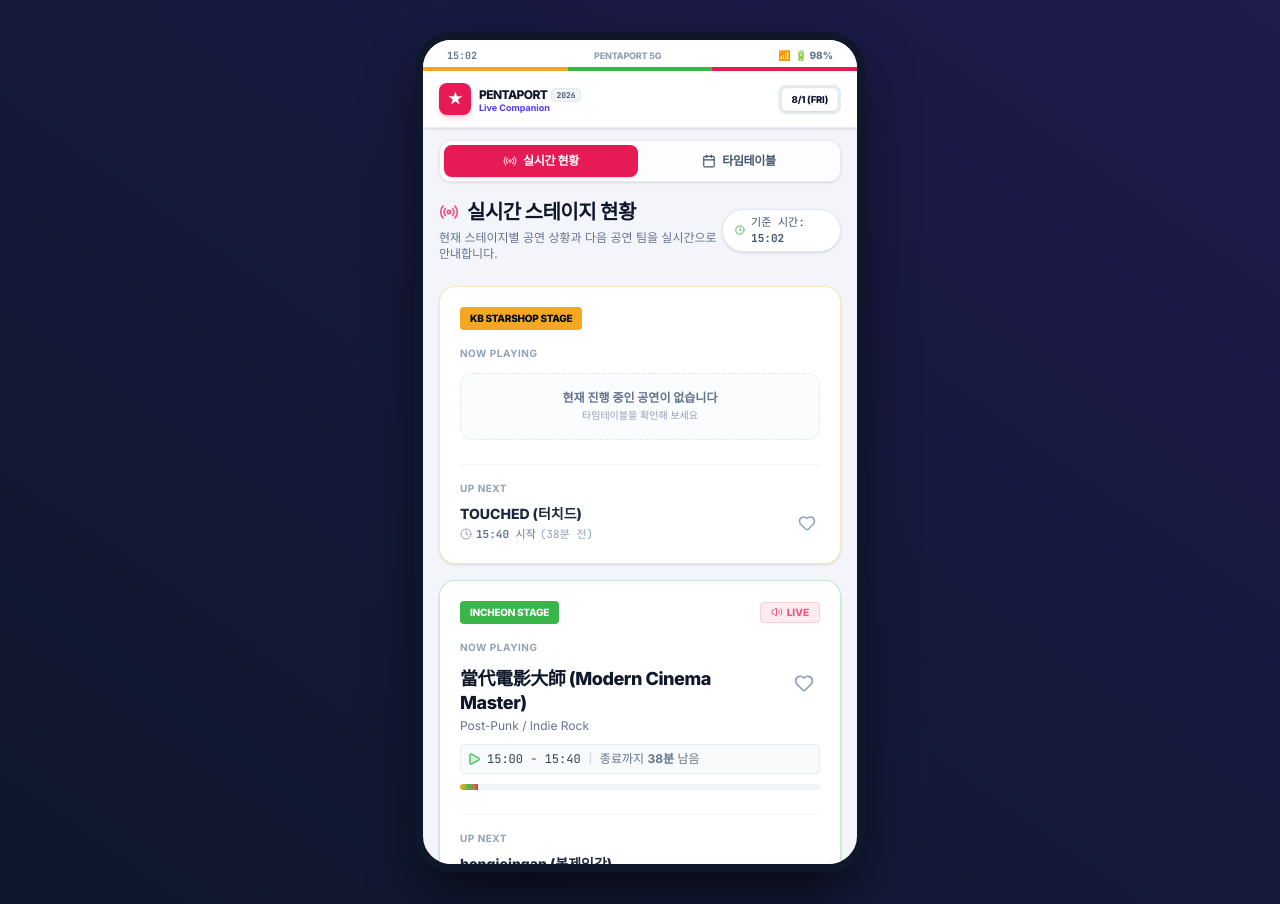
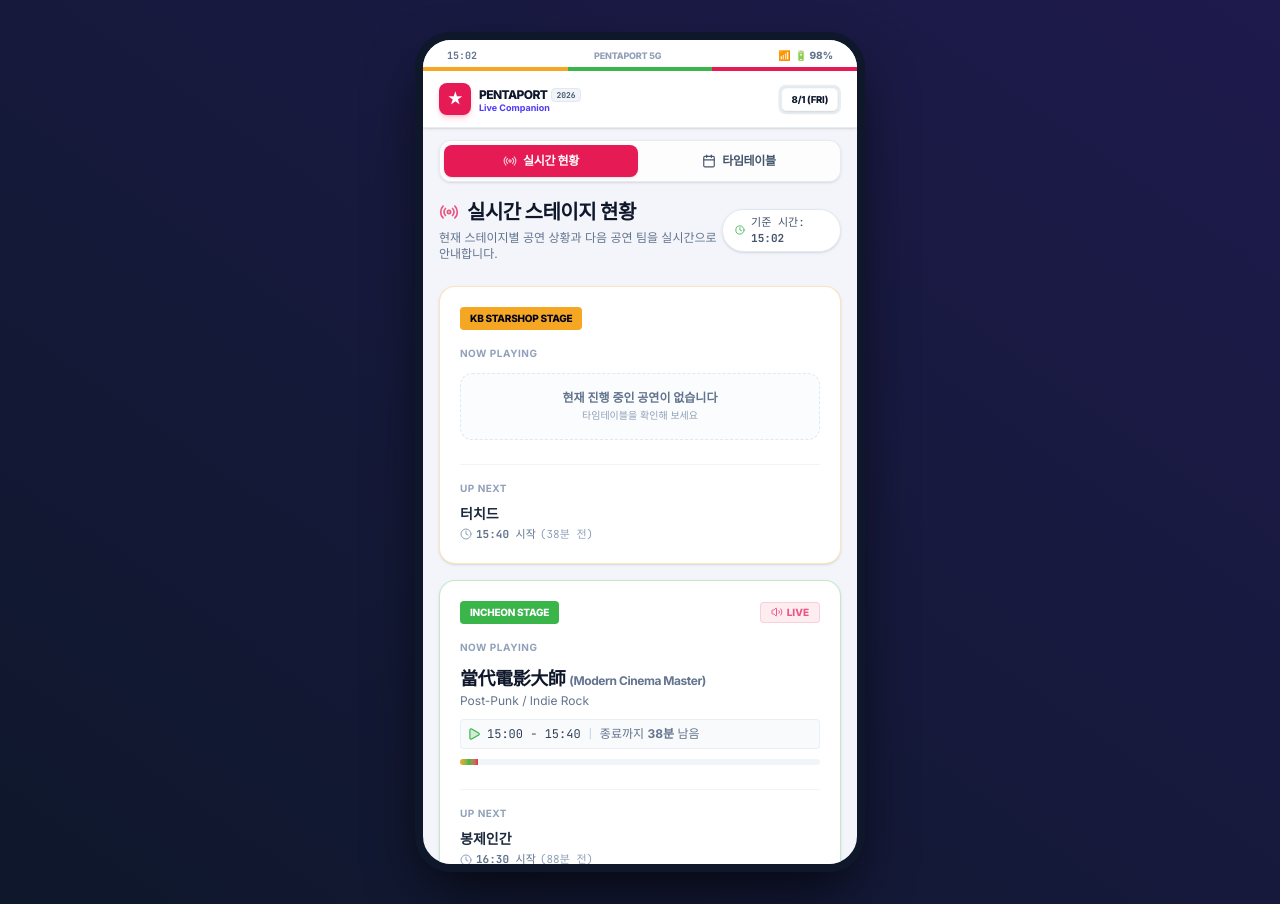
Before and after one commit to jiyoon6911-a11y/incheon-pentaport-rockrestival-2026--time-table, a React (Vite) app: page / in a window 1280 px wide. Built offline with nearby package versions, Linux system fonts and the light colour scheme.

Commit message:
feat: display localized artist names in NowPlaying
Implemented name formatting logic to prioritize Korean names for local artists while preserving existing display requirements for international acts.

```diff
--- a/src/components/NowPlaying.tsx
+++ b/src/components/NowPlaying.tsx
@@ -1,7 +1,7 @@
 import React from "react";
 import { Artist, Stage, Favorite } from "../types";
 import { getCurrentlyPlayingArtist, getUpcomingArtist, timeToMinutes } from "../utils/timeHelper";
-import { Heart, Clock, Play, Radio, Volume2 } from "lucide-react";
+import { Clock, Play, Radio, Volume2 } from "lucide-react";
 import { motion } from "motion/react";
 
 interface NowPlayingProps {
@@ -12,6 +12,41 @@
   favorites: Favorite[];
   onToggleFavorite: (artistId: string) => void;
 }
+
+// Helper to format/get the clean display name according to rules:
+// Show ONLY Korean names for Korean teams (remove English/romanization).
+// Keep Hanja, foreign, or originally English teams as is.
+const getArtistDisplayName = (artistName: string) => {
+  // Foreign / original English / Hanja teams to exclude (keep as is)
+  const excludeList = [
+    "LITTLE SIMZ",
+    "ASIAN KUNG-FU GENERATION",
+    "當代電影大師 (Modern Cinema Master)",
+    "Tempalay (템플레이)"
+  ];
+
+  if (artistName === "TheyNeverChange") {
+    return { mainName: "데이네버체인지" };
+  }
+
+  if (excludeList.includes(artistName)) {
+    if (artistName === "當代電影大師 (Modern Cinema Master)") {
+      return { mainName: "當代電影大師", subName: "Modern Cinema Master" };
+    }
+    if (artistName === "Tempalay (템플레이)") {
+      return { mainName: "Tempalay" };
+    }
+    return { mainName: artistName };
+  }
+
+  if (artistName.includes(" (") && artistName.endsWith(")")) {
+    const startIdx = artistName.indexOf(" (");
+    const koreanPart = artistName.substring(startIdx + 2, artistName.length - 1);
+    return { mainName: koreanPart };
+  }
+
+  return { mainName: artistName };
+};
 
 export const NowPlaying: React.FC<NowPlayingProps> = ({
   artists,
@@ -112,23 +147,22 @@
                   {nowArtist ? (
                     <div className="space-y-2.5">
                       <div className="flex items-start justify-between gap-2">
-                        <div>
-                          <h3 className="text-lg font-black text-slate-900 tracking-tight leading-snug">
-                            {nowArtist.name}
-                          </h3>
-                          <p className="text-xs text-slate-500 mt-0.5">{nowArtist.genre}</p>
-                        </div>
-                        <button
-                          onClick={() => onToggleFavorite(nowArtist.id)}
-                          className="p-1.5 rounded-full hover:bg-slate-100 transition-colors"
-                          title="나의 타임테이블에 추가"
-                        >
-                          <Heart
-                            className={`h-5 w-5 transition-transform active:scale-125 ${
-                              isFavNow ? "fill-[#e61a55] text-[#e61a55]" : "text-slate-400 hover:text-[#e61a55]"
-                            }`}
-                          />
-                        </button>
+                        {(() => {
+                          const { mainName, subName } = getArtistDisplayName(nowArtist.name);
+                          return (
+                            <div>
+                              <h3 className="text-lg font-black text-slate-900 tracking-tight leading-snug flex items-baseline flex-wrap gap-1">
+                                <span>{mainName}</span>
+                                {subName && (
+                                  <span className="text-xs font-bold text-slate-500 font-sans">
+                                    ({subName})
+                                  </span>
+                                )}
+                              </h3>
+                              <p className="text-xs text-slate-500 mt-0.5">{nowArtist.genre}</p>
+                            </div>
+                          );
+                        })()}
                       </div>
 
                       {/* Time and Description */}
@@ -167,25 +201,25 @@
                 {nextArtist ? (
                   <div className="flex items-center justify-between gap-3">
                     <div className="space-y-0.5">
-                      <h4 className="text-sm font-extrabold text-slate-800 line-clamp-1">
-                        {nextArtist.name}
-                      </h4>
+                      {(() => {
+                        const { mainName, subName } = getArtistDisplayName(nextArtist.name);
+                        return (
+                          <h4 className="text-sm font-extrabold text-slate-800 line-clamp-1 flex items-baseline flex-wrap gap-1">
+                            <span>{mainName}</span>
+                            {subName && (
+                              <span className="text-xs font-bold text-slate-500 font-sans">
+                                ({subName})
+                              </span>
+                            )}
+                          </h4>
+                        );
+                      })()}
                       <div className="flex items-center gap-1 text-[11px] text-slate-500 font-mono">
                         <Clock className="h-3 w-3 text-slate-400" />
                         <span><strong>{nextArtist.startTime}</strong> 시작</span>
                         <span className="text-slate-400">({Math.max(1, timeToMinutes(nextArtist.startTime) - timeToMinutes(currentTime))}분 전)</span>
                       </div>
                     </div>
-                    <button
-                      onClick={() => onToggleFavorite(nextArtist.id)}
-                      className="p-1 rounded-full hover:bg-slate-100 transition-colors"
-                    >
-                      <Heart
-                        className={`h-4.5 w-4.5 ${
-                          isFavNext ? "fill-[#e61a55] text-[#e61a55]" : "text-slate-400 hover:text-[#e61a55]"
-                        }`}
-                      />
-                    </button>
                   </div>
                 ) : (
                   <p className="text-xs text-slate-400">이후 대기 중인 공연 일정이 없습니다.</p>
```
